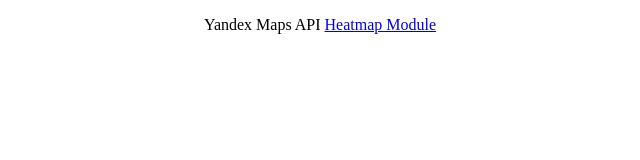
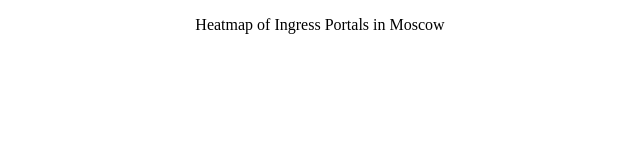
Before and after one commit to rzst/rzst.github.io, a plain HTML site: page heat.html in a window 1280 px wide. Shown: the whole page, without its empty margins (320-960 px from the left). Drawn offline with Linux system fonts and the light colour scheme.

Commit message:
change name

```diff
--- a/heat.html
+++ b/heat.html
@@ -61,7 +61,7 @@
 <body align="center">
     <div class="hero-unit">
         <div class="container">
-            <p>Yandex Maps API <a href="https://github.com/yandex/mapsapi-heatmap">Heatmap Module</a></p>
+            <p>Heatmap of Ingress Portals in Moscow</p>
             <div id="YMapsID"></div>
         </div>
     </div>
```
